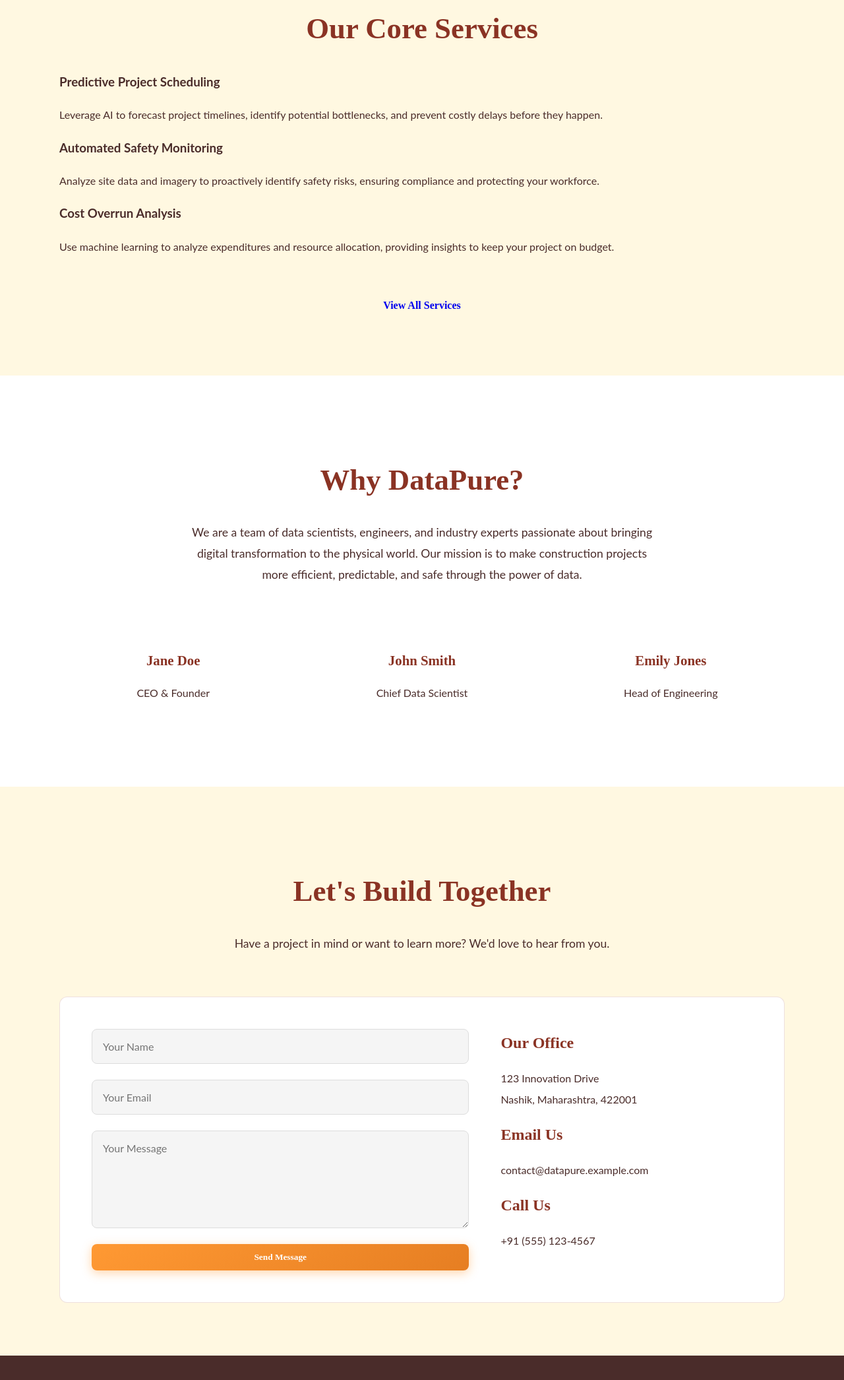
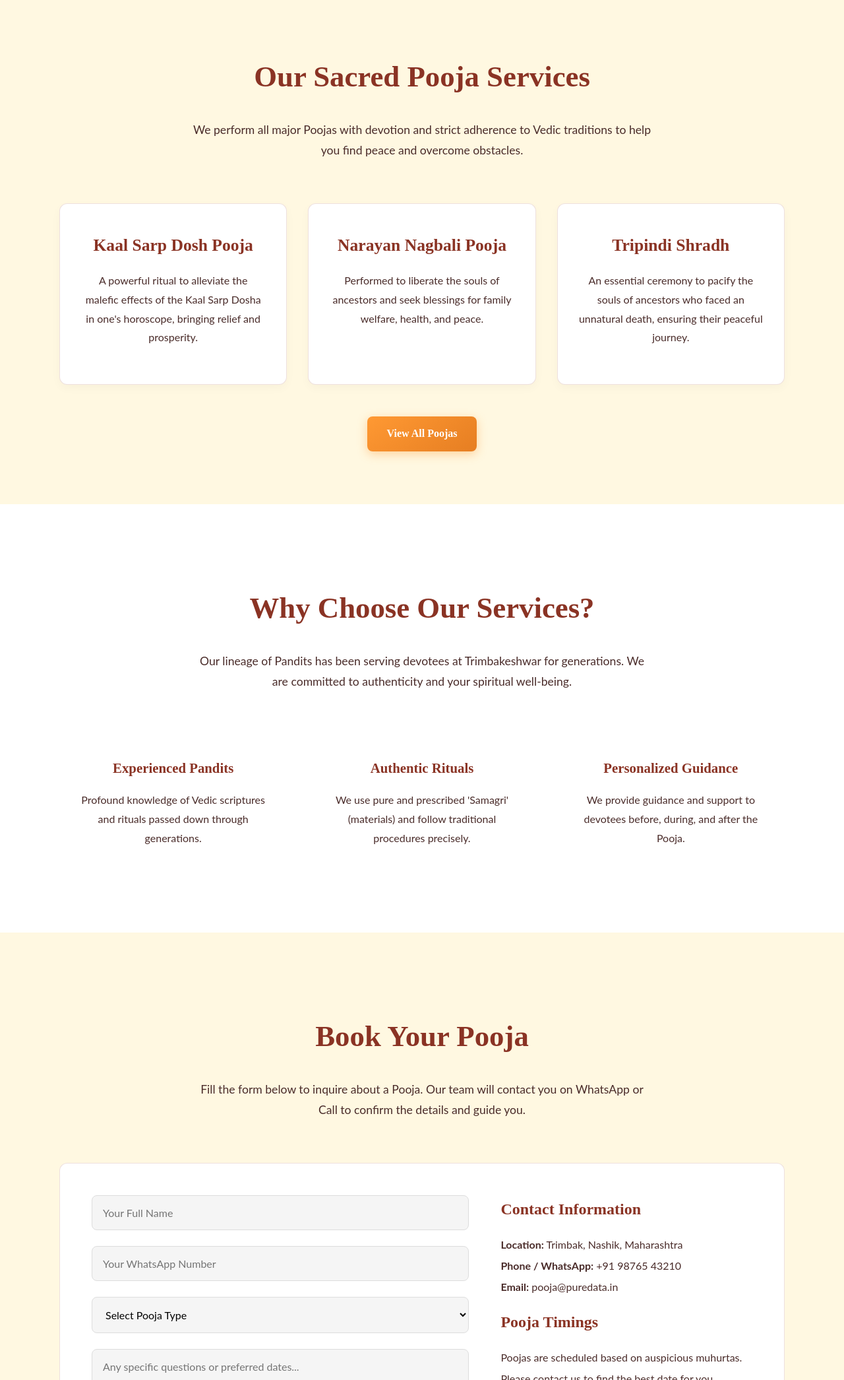
Before and after one commit to pureavidata/datapure2, a plain HTML site: page docs/index.html in a window 1280 px wide. Shown: the part 709-2800 px from the top of the page at 66% size. Drawn offline with Linux system fonts and the light colour scheme.

Commit message:
Update index.html

```diff
--- a/docs/index.html
+++ b/docs/index.html
@@ -3,96 +3,110 @@
 <head>
     <meta charset="UTF-8">
     <meta name="viewport" content="width=device-width, initial-scale=1.0">
-    <title>DataPure | Data Science for Construction & Industry</title>
+    <title>Trimbakeshwar Pooja Services | Authentic Vedic Rituals</title>
     <link rel="stylesheet" href="css/style.css">
 </head>
 <body>
 
     <header class="header">
         <div class="container navbar">
-            <a href="index.html" class="logo">DataPure</a>
+            <a href="index.html" class="logo">पूजन सेवा</a>
             <nav class="nav-links">
                 <a href="#home" class="active">Home</a>
-                <a href="#services">Services</a>
-                <a href="#about">About</a>
-                <a href="#contact">Contact</a>
+                <a href="#poojas">Poojas</a>
+                <a href="#about">About Us</a>
+                <a href="#booking">Book Pooja</a>
             </nav>
         </div>
     </header>
 
     <main>
+        <!-- HERO SECTION -->
         <section id="home" class="hero">
             <div class="container hero-content">
-                <h1>Build Smarter, Faster, and Safer</h1>
-                <p>We unlock the power of your project data to reduce delays, enhance safety, and optimize budgets for construction and industrial companies.</p>
-                <a href="#services" class="btn btn-primary">Discover Our Solutions</a>
+                <h1>Experience Divine Blessings at Trimbakeshwar</h1>
+                <p>Authentic and sacred Vedic Pooja services performed by experienced Pandits at the holy land of Trimbak, Nashik.</p>
+                <a href="#booking" class="btn btn-primary">Book a Pooja Now</a>
             </div>
         </section>
 
-        <section id="services" class="services fade-in-section">
+        <!-- POOJAS SECTION -->
+        <section id="poojas" class="fade-in-section">
             <div class="container">
-                <h2 class="section-title">Our Core Services</h2>
-                <div class="services-grid">
-                    <div class="service-card">
-                        <h3>Predictive Project Scheduling</h3>
-                        <p>Leverage AI to forecast project timelines, identify potential bottlenecks, and prevent costly delays before they happen.</p>
+                <h2 class="section-title">Our Sacred Pooja Services</h2>
+                <p class="subtitle">We perform all major Poojas with devotion and strict adherence to Vedic traditions to help you find peace and overcome obstacles.</p>
+                <div class="pooja-grid">
+                    <div class="pooja-card">
+                        <h3>Kaal Sarp Dosh Pooja</h3>
+                        <p>A powerful ritual to alleviate the malefic effects of the Kaal Sarp Dosha in one's horoscope, bringing relief and prosperity.</p>
                     </div>
-                    <div class="service-card">
-                        <h3>Automated Safety Monitoring</h3>
-                        <p>Analyze site data and imagery to proactively identify safety risks, ensuring compliance and protecting your workforce.</p>
+                    <div class="pooja-card">
+                        <h3>Narayan Nagbali Pooja</h3>
+                        <p>Performed to liberate the souls of ancestors and seek blessings for family welfare, health, and peace.</p>
                     </div>
-                    <div class="service-card">
-                        <h3>Cost Overrun Analysis</h3>
-                        <p>Use machine learning to analyze expenditures and resource allocation, providing insights to keep your project on budget.</p>
+                    <div class="pooja-card">
+                        <h3>Tripindi Shradh</h3>
+                        <p>An essential ceremony to pacify the souls of ancestors who faced an unnatural death, ensuring their peaceful journey.</p>
                     </div>
                 </div>
                  <div style="text-align: center; margin-top: 3rem;">
-                    <a href="services.html" class="btn btn-secondary">View All Services</a>
+                    <a href="services.html" class="btn btn-primary">View All Poojas</a>
                 </div>
             </div>
         </section>
 
+        <!-- ABOUT US SECTION -->
         <section id="about" class="about-section fade-in-section">
              <div class="container">
-                <h2 class="section-title">Why DataPure?</h2>
-                <p class="subtitle">We are a team of data scientists, engineers, and industry experts passionate about bringing digital transformation to the physical world. Our mission is to make construction projects more efficient, predictable, and safe through the power of data.</p>
+                <h2 class="section-title">Why Choose Our Services?</h2>
+                <p class="subtitle">Our lineage of Pandits has been serving devotees at Trimbakeshwar for generations. We are committed to authenticity and your spiritual well-being.</p>
                 <div class="team-grid">
                     <div class="team-member">
-                        <h4>Jane Doe</h4>
-                        <p>CEO & Founder</p>
+                        <h4>Experienced Pandits</h4>
+                        <p>Profound knowledge of Vedic scriptures and rituals passed down through generations.</p>
                     </div>
                     <div class="team-member">
-                        <h4>John Smith</h4>
-                        <p>Chief Data Scientist</p>
+                        <h4>Authentic Rituals</h4>
+                        <p>We use pure and prescribed 'Samagri' (materials) and follow traditional procedures precisely.</p>
                     </div>
                     <div class="team-member">
-                        <h4>Emily Jones</h4>
-                        <p>Head of Engineering</p>
+                        <h4>Personalized Guidance</h4>
+                        <p>We provide guidance and support to devotees before, during, and after the Pooja.</p>
                     </div>
                 </div>
             </div>
         </section>
 
-        <section id="contact" class="contact-section fade-in-section">
+        <!-- BOOKING/CONTACT SECTION -->
+        <section id="booking" class="contact-section fade-in-section">
             <div class="container">
-                <h2 class="section-title">Let's Build Together</h2>
-                <p class="subtitle">Have a project in mind or want to learn more? We'd love to hear from you.</p>
+                <h2 class="section-title">Book Your Pooja</h2>
+                <p class="subtitle">Fill the form below to inquire about a Pooja. Our team will contact you on WhatsApp or Call to confirm the details and guide you.</p>
                 <div class="contact-grid">
                     <div class="contact-form">
                         <form action="#">
-                            <input type="text" name="name" placeholder="Your Name" required>
-                            <input type="email" name="email" placeholder="Your Email" required>
-                            <textarea name="message" rows="6" placeholder="Your Message" required></textarea>
-                            <button type="submit" class="btn btn-primary">Send Message</button>
+                            <input type="text" name="name" placeholder="Your Full Name" required>
+                            <input type="text" name="whatsapp" placeholder="Your WhatsApp Number" required>
+                            <select name="pooja_type" required>
+                                <option value="" disabled selected>Select Pooja Type</option>
+                                <option value="kaal_sarp">Kaal Sarp Dosh Pooja</option>
+                                <option value="narayan_nagbali">Narayan Nagbali</option>
+                                <option value="tripindi_shradh">Tripindi Shradh</option>
+                                <option value="other">Other Inquiry</option>
+                            </select>
+                            <textarea name="message" rows="4" placeholder="Any specific questions or preferred dates..."></textarea>
+                            <button type="submit" class="btn btn-primary">Send Inquiry</button>
                         </form>
                     </div>
                     <div class="contact-info">
-                        <h3>Our Office</h3>
-                        <p>123 Innovation Drive<br>Nashik, Maharashtra, 422001</p>
-                        <h3>Email Us</h3>
-                        <p>contact@datapure.example.com</p>
-                        <h3>Call Us</h3>
-                        <p>+91 (555) 123-4567</p>
+                        <h3>Contact Information</h3>
+                        <p>
+                            <strong>Location:</strong> Trimbak, Nashik, Maharashtra<br>
+                            <strong>Phone / WhatsApp:</strong> +91 98765 43210<br>
+                            <strong>Email:</strong> pooja@puredata.in
+                        </p>
+                        <h3>Pooja Timings</h3>
+                        <p>Poojas are scheduled based on auspicious muhurtas. Please contact us to find the best date for you.</p>
                     </div>
                 </div>
             </div>
@@ -101,7 +115,7 @@
 
     <footer class="footer">
         <div class="container">
-            <p>&copy; 2025 DataPure. All Rights Reserved. Building the Future with Data.</p>
+            <p>&copy; 2025 Trimbakeshwar Pooja Services. All Rights Reserved.</p>
         </div>
     </footer>
 
```
